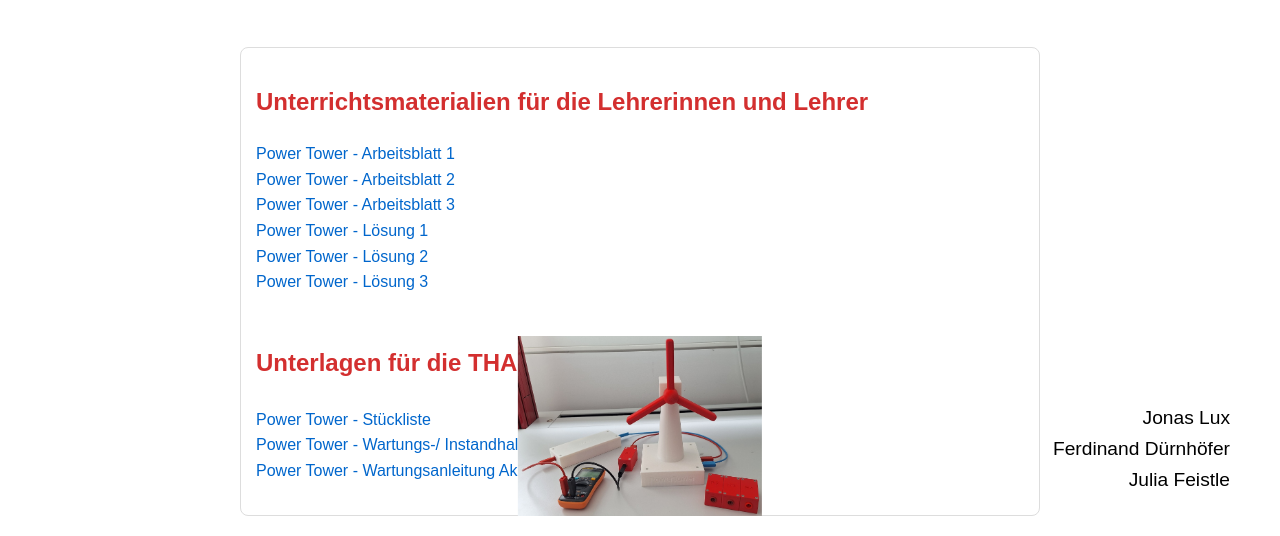
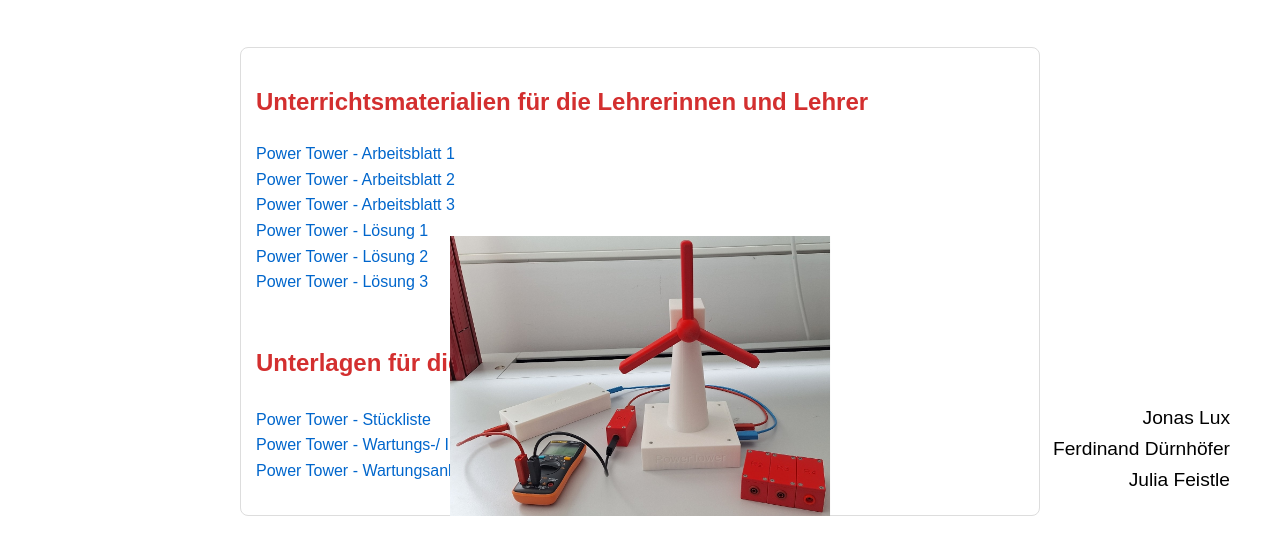
Before and after one commit to jonas-lux/Power-Tower-Website, a plain HTML site: page index.html in a window 1280 px wide. Shown: the part 348-884 px from the top of the page. Drawn offline with Linux system fonts and the light colour scheme.

Commit message:
Update index.html

```diff
--- a/index.html
+++ b/index.html
@@ -42,7 +42,7 @@
             bottom: 20px;
             left: 50%;
             transform: translateX(-50%);
-            height: 180px;
+            height: 280px;
         }
         .main-title {
             font-size: 3em;
```
